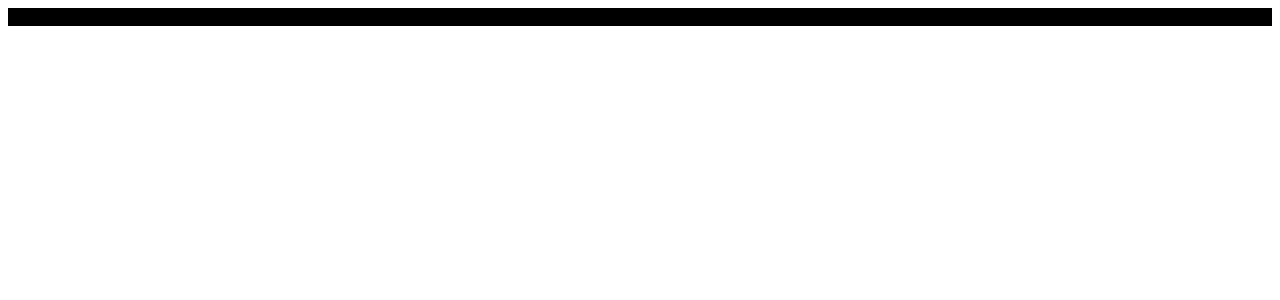
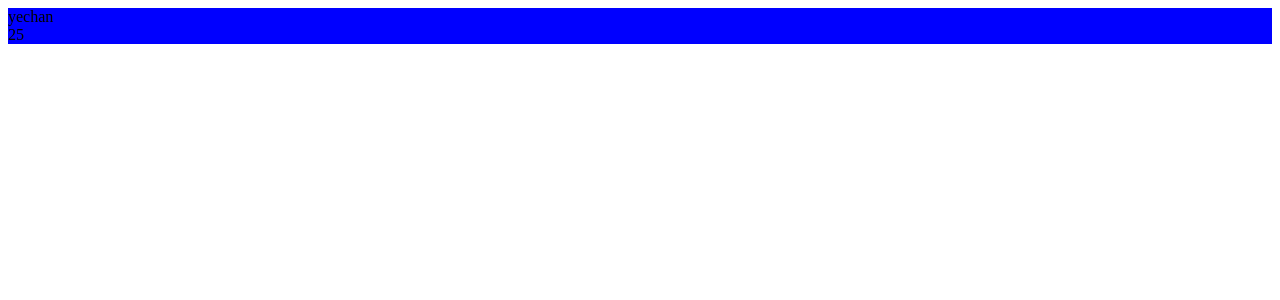
Before and after one commit to baesku789/todo, a React app: page / in a window 1280 px wide. Shown: the top 300 px of the page. Built offline with nearby package versions, Linux system fonts and the light colour scheme.

Commit message:
[master] - 세팅 어느정도 완료

```diff
--- a/src/global.d.ts
+++ b/src/global.d.ts
@@ -1 +1,2 @@
+//타입스크립트 전역변수 설정
 declare module '*.scss';
--- a/src/page/Root.tsx
+++ b/src/page/Root.tsx
@@ -2,7 +2,10 @@ import * as React from "react";
 import {Home} from "./components/Home";
 
 export const Root = () => {
+    const name = "yechan";
+    const age = 25
+
     return (
-        <Home/>
+        <Home name={name} age={age}/>
     )
 }
--- a/src/page/components/Home.tsx
+++ b/src/page/components/Home.tsx
@@ -1,8 +1,19 @@
 import * as React from "react";
 import styles from './home.scss'
 
-export const Home = () => {
+export interface HomeProps {
+    name: string,
+    age : number
+}
+
+export const Home = (props: HomeProps) => {
+    const name : string = props.name;
+    const age : number = props.age;
+
     return (
-        <div className={styles.home}>Home</div>
+        <>
+            <div className={styles.home}>{name}</div>
+            <div className={styles.home}>{age}</div>
+        </>
     )
 }
--- a/src/page/components/home.scss
+++ b/src/page/components/home.scss
@@ -1,3 +1,3 @@
 .home{
-  background: black;
+  background: blue;
 }
--- a/tsconfig.json
+++ b/tsconfig.json
@@ -5,7 +5,7 @@
     "noImplicitAny": true,
     "strictNullChecks": true,
     "declaration": true,
-    "emitDeclarationOnly": true
+    "emitDeclarationOnly": true,
   },
   "exclude": [
     "node_modules"
--- a/webpack.config.js
+++ b/webpack.config.js
@@ -17,6 +17,8 @@ module.exports = (env) => {
 
     return {
         mode: isDevelopment ? "development" : "production",
+
+        devtool: isDevelopment && 'eval', //source map 생성
 
         resolve: {
             extensions: ['.js', '.jsx', '.ts', '.tsx', '.scss']
```
